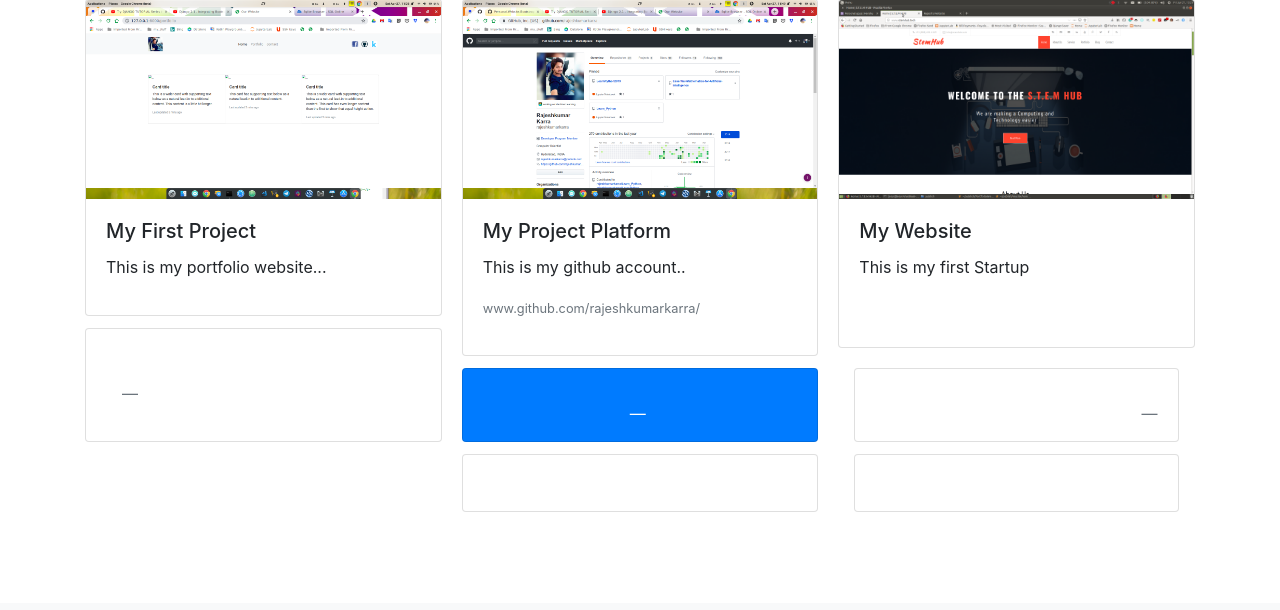
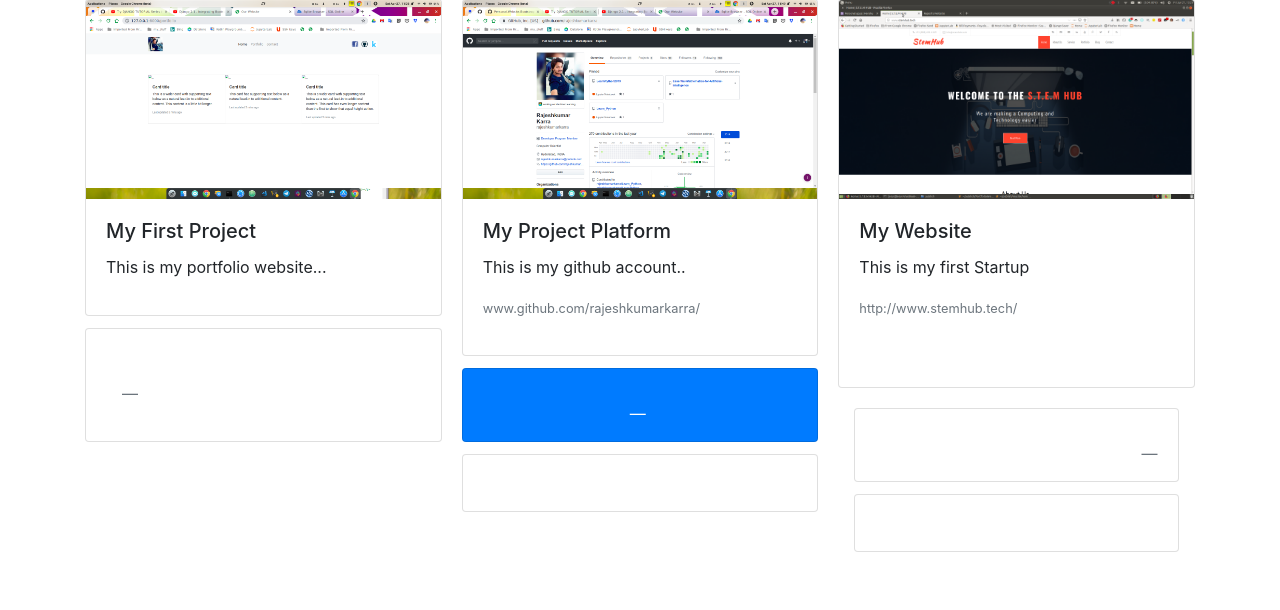
Before and after one commit to rajeshkumarkarra/Django2.2-Personal-Website, a Django app: page /portfolio in a window 1280 px wide. Shown: the part 197-807 px from the top of the page. Before the commit the page ends 709 px from the top, so only its background shows below. Run offline with Django 3.2, Linux system fonts and the light colour scheme; some libraries are stand-ins or nearby versions.

Commit message:
portfolio content changed

```diff
--- a/mysite/templates/mysite/portfolio.html
+++ b/mysite/templates/mysite/portfolio.html
@@ -59,7 +59,7 @@
     <div class="card-body">
       <h5 class="card-title">My Website</h5>
       <p class="card-text">This is my first Startup</p>
-      <!--<p class="card-text"><small class="text-muted">http://www.stemhub.tech/</small></p>-->
+      <p class="card-text"><small class="text-muted">http://www.stemhub.tech/</small></p>
       <a class="nav-link" social href="http://www.stemhub.tech">
 
      <!-- <a href="www.github.com/rajeshkumarkarra/" class="link-2"><i class="fa fa-link"></i></a>-->
```
